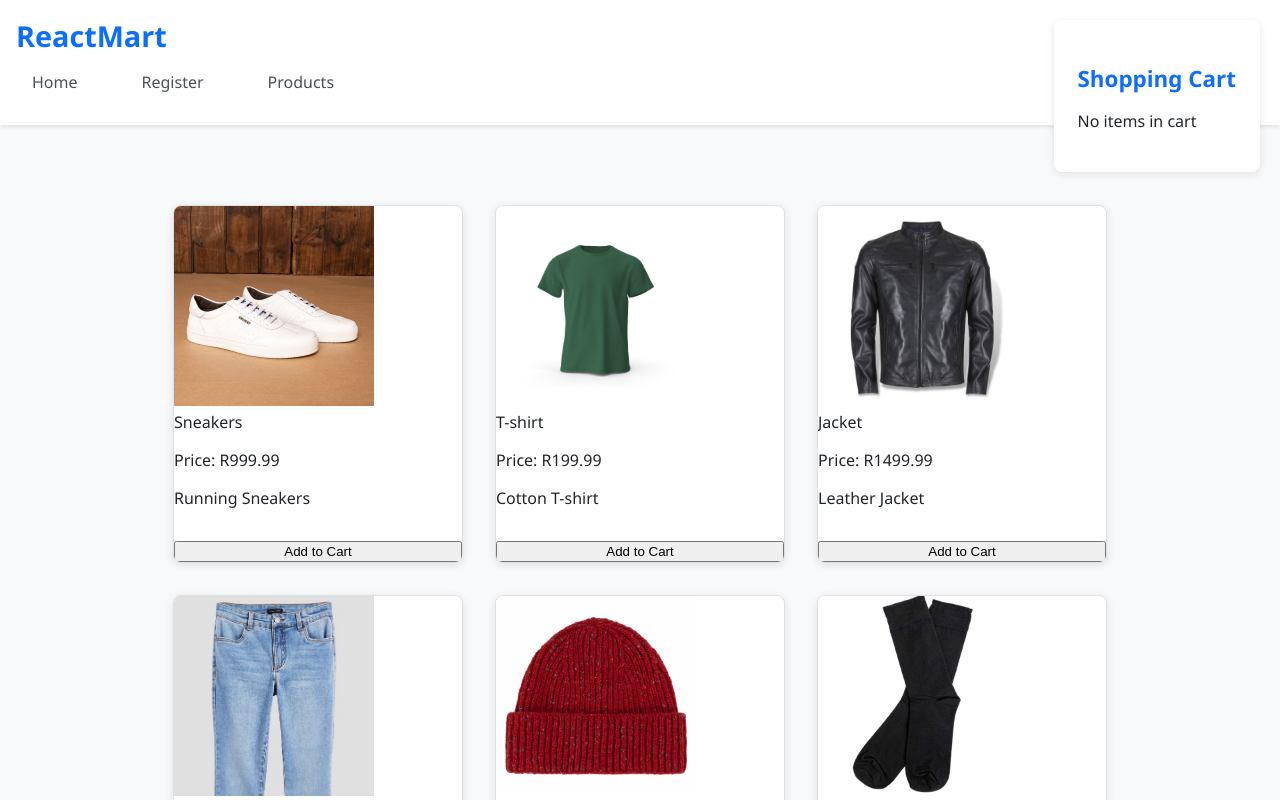
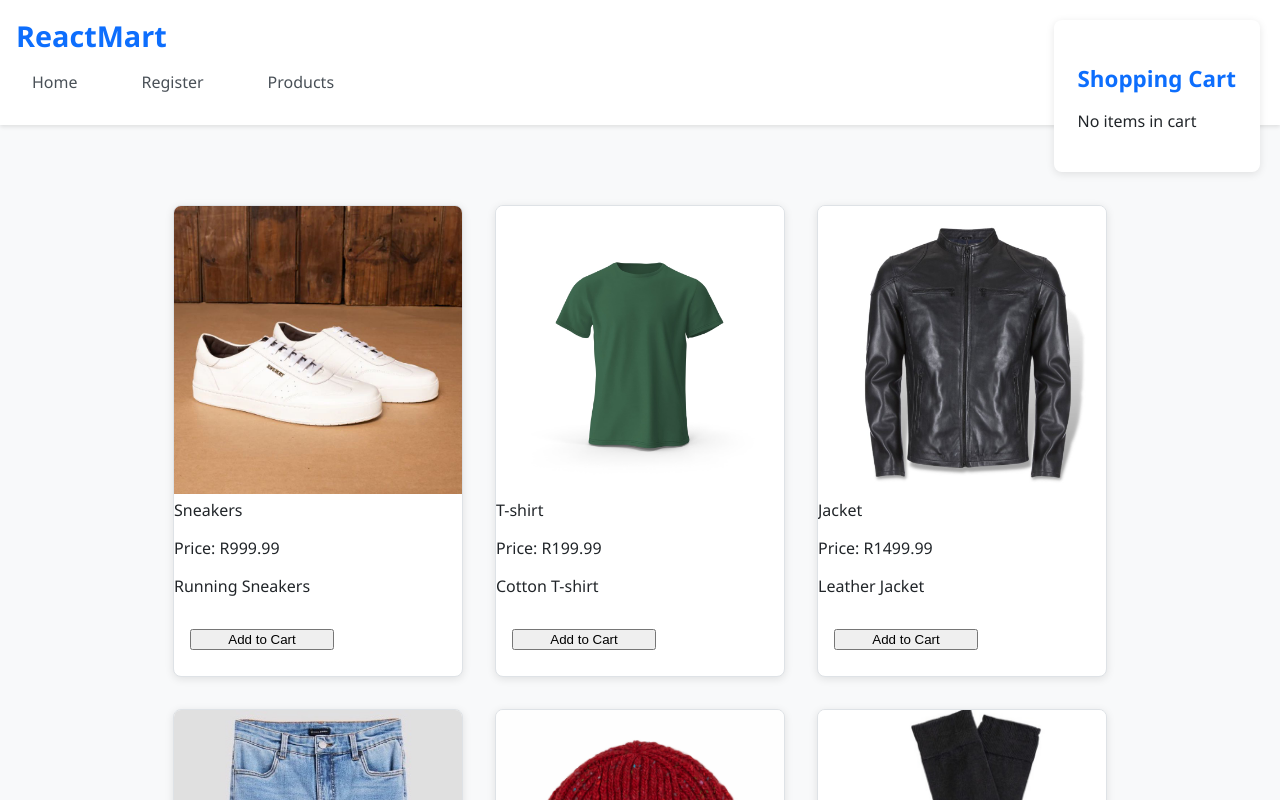
Before and after one commit to RealDan1/react-mart, a React (Create React App) app: page /products in a window 1280 px wide. Shown: the top 800 px of the page. Built offline with nearby package versions, Linux system fonts and the light colour scheme.

Commit message:
feat: add styles

```diff
--- a/src/App.css
+++ b/src/App.css
@@ -1,4 +1,5 @@
 /* Base styles */
+/* ============================================ */
 body {
     font-family: 'Segoe UI', 'Roboto', Arial, sans-serif;
     margin: 0;
@@ -8,6 +9,7 @@ body {
 }
 
 /* Header and Navigation */
+/* ============================================ */
 .header {
     background-color: #fff;
     box-shadow: 0 2px 4px rgba(0, 0, 0, 0.1);
@@ -51,6 +53,7 @@ nav ul li a:hover {
 }
 
 /* Products Section */
+/* ============================================ */
 .products {
     padding: 32px;
     display: flex;
@@ -71,6 +74,7 @@ nav ul li a:hover {
     background-color: #fff !important;
     color: #212529 !important;
     margin: 16px !important;
+    padding-bottom: 10px;
 }
 
 .product-card:hover {
@@ -78,15 +82,15 @@ nav ul li a:hover {
 }
 
 .product-card img {
-    object-fit: cover;
-    height: 200px;
+    width: 100%;
 }
 
 .product-card button {
-    margin-top: 16px;
-    width: 100%;
+    margin: 16px;
+    width: 50%;
 }
-
+/* cart section */
+/* ============================================ */
 .cart {
     position: fixed;
     top: 20px;
@@ -130,6 +134,7 @@ nav ul li a:hover {
 }
 
 /* Form Styles */
+/* ============================================ */
 .register-form {
     max-width: 500px;
     margin: 32px auto;
@@ -171,6 +176,9 @@ nav ul li a:hover {
     margin-bottom: 16px;
 }
 
+/* home section */
+/* ============================================ */
+
 .home {
     max-width: 800px;
     margin: 32px auto;
--- a/src/components/Home.jsx
+++ b/src/components/Home.jsx
@@ -1,4 +1,4 @@
-import React, { useRef, useEffect, useState } from 'react';
+import React, { useState } from 'react';
 import { useDispatch, useSelector } from 'react-redux';
 import { login } from '../store/userSlice';
 
```
